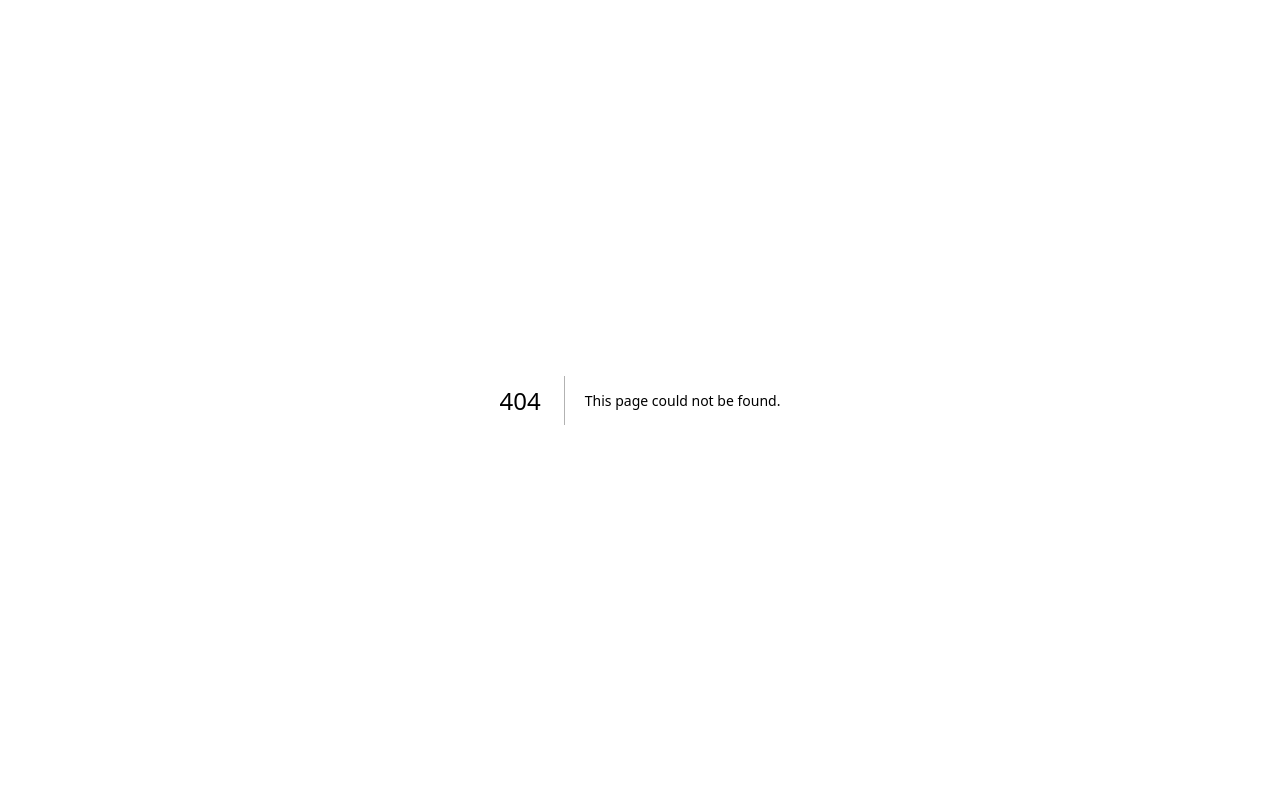
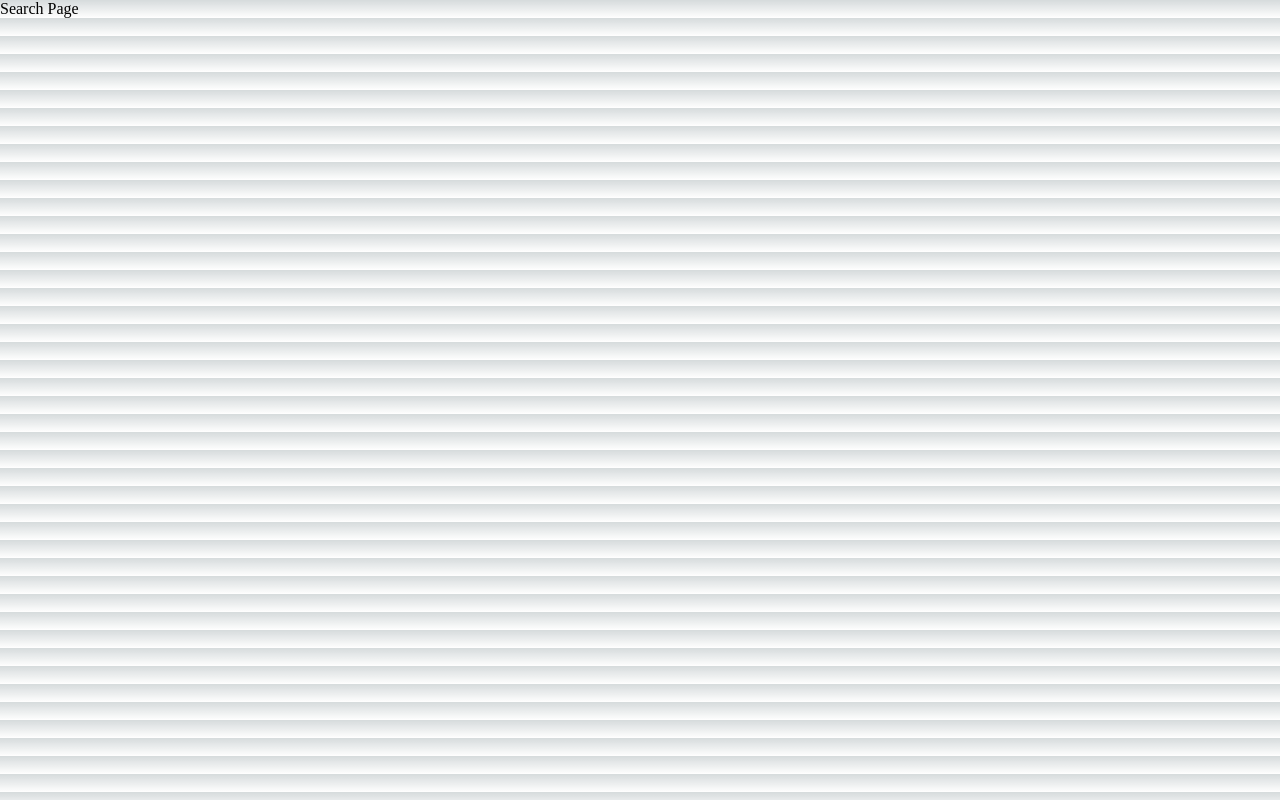
Before and after one commit to ragnar-park/Study_FrontEnd, a Next.js app in the folder NextJs/nextMasteryClass/section1/: page /search in a window 1280 px wide. Before the commit this address had no page. Built offline with nearby package versions, Linux system fonts and the light colour scheme.

Commit message:
[페이지 라우터 실습] Catch - All route & Option Catch - All route

```diff
--- /dev/null
+++ b/NextJs/nextMasteryClass/section1/pages/search/index.js
@@ -0,0 +1,3 @@
+export default function Index() {
+  return (<div>Search Page</div>);
+};
```
Also changed, not shown: NextJs/nextMasteryClass/section1/pages/country/[...code].js (added, +16 -0 lines).
